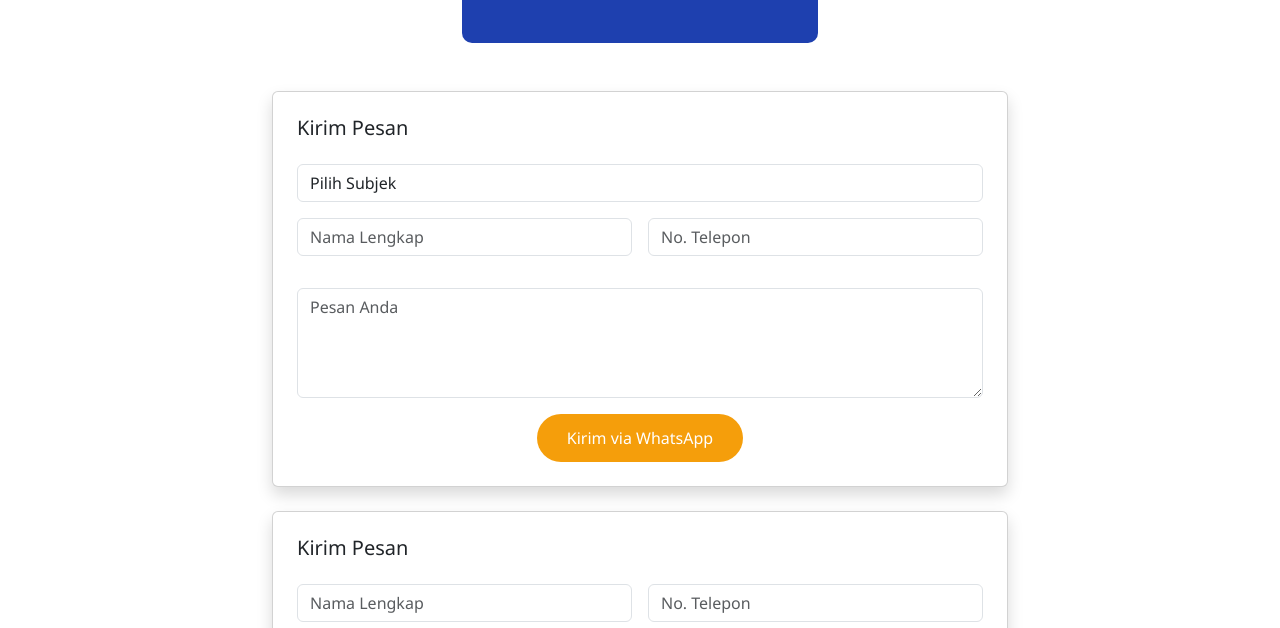
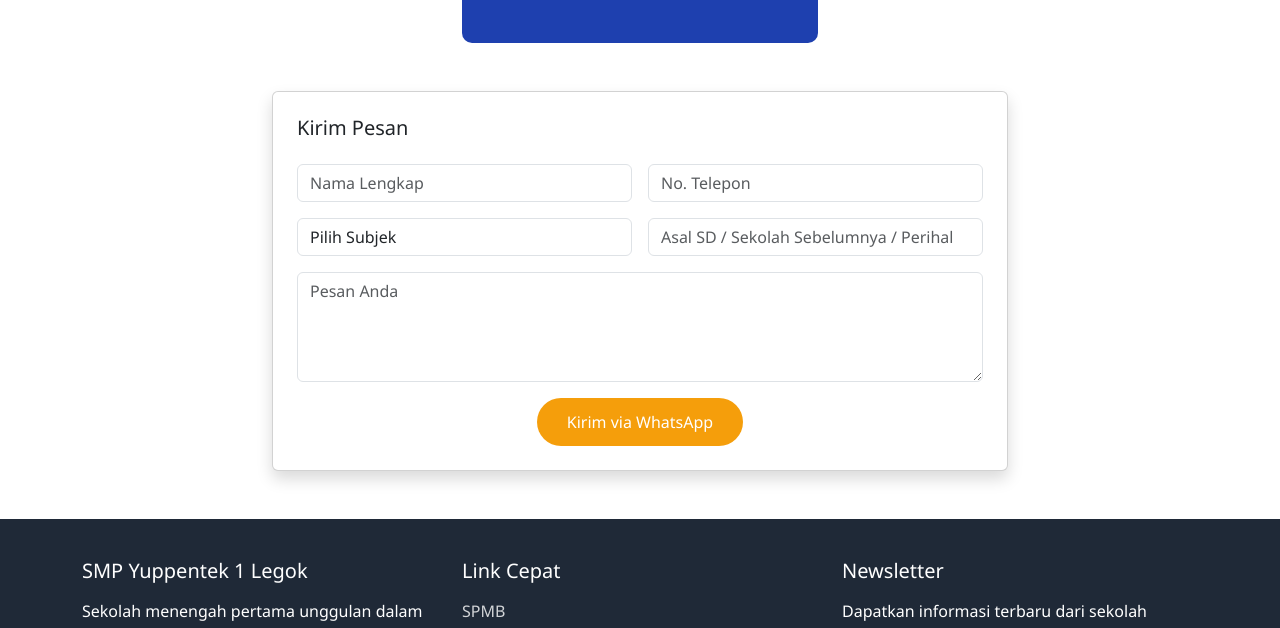
Before and after one commit to bmbng09/LandingPageSMPYuppentek1Legok, a plain HTML site: page index copy.html in a window 1280 px wide. Shown: the part 5718-6346 px from the top of the page. Drawn offline with nearby package versions, Linux system fonts and the light colour scheme.

Commit message:
Update index copy.html

```diff
--- a/index copy.html
+++ b/index copy.html
@@ -1076,57 +1076,6 @@
                     </div>
                 </div> -->
                 <!-- coba nih -->
- <div class="row mt-4">
-  <div class="col-lg-8 mx-auto" data-aos="fade-up">
-    <div class="card shadow">
-      <div class="card-body p-4">
-
-        <h5 class="card-title mb-4">Kirim Pesan</h5>
-
-        <form onsubmit="kirimWA(); return false;">
-          <div class="row g-3">
-
-            <!-- SUBJEK (PALING ATAS) -->
-            <div class="col-12">
-              <select id="subjek" class="form-control" required onchange="ubahForm()">
-                <option value="">Pilih Subjek</option>
-                <option value="pendaftaran">Pendaftaran Siswa</option>
-                <option value="kerjasama">Kerjasama</option>
-                <option value="pertanyaan">Pertanyaan Umum</option>
-                <option value="lainnya">Lainnya</option>
-              </select>
-            </div>
-
-            <!-- FORM UMUM (TETAP SAMA STYLE) -->
-            <div class="col-md-6">
-              <input type="text" id="nama" class="form-control" placeholder="Nama Lengkap" required>
-            </div>
-
-            <div class="col-md-6">
-              <input type="tel" id="telepon" class="form-control" placeholder="No. Telepon">
-            </div>
-
-            <!-- FORM DINAMIS (MASIH DALAM ROW YANG SAMA) -->
-            <div id="form-dinamis" class="col-12"></div>
-
-            <!-- PESAN -->
-            <div class="col-12">
-              <textarea id="pesan" class="form-control" rows="4" placeholder="Pesan Anda" required></textarea>
-            </div>
-
-            <div class="col-12 text-center">
-              <button type="submit" class="btn-primary-custom">
-                Kirim via WhatsApp
-              </button>
-            </div>
-
-          </div>
-        </form>
-
-      </div>
-    </div>
-  </div>
-</div>
 
 
 
```
